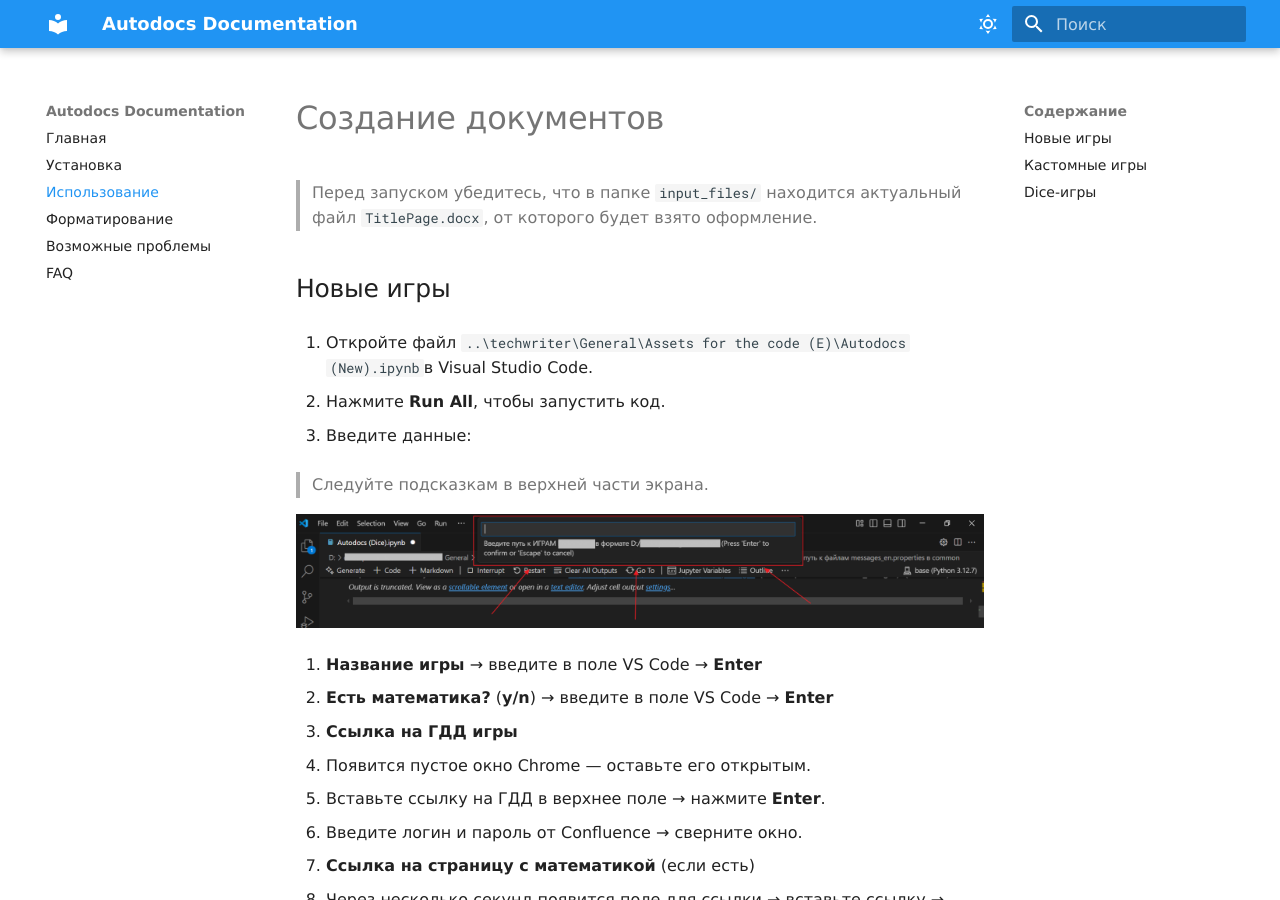
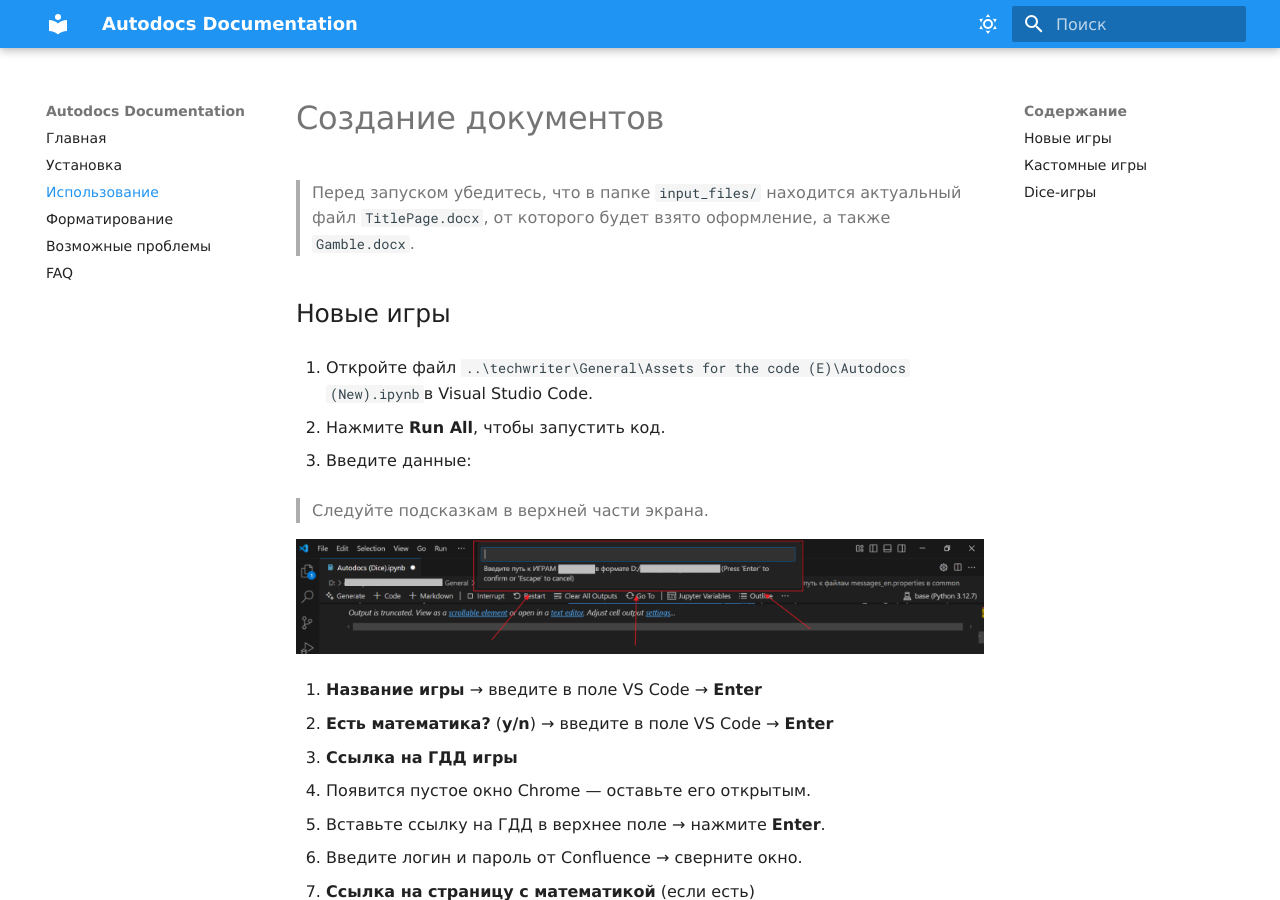
Before and after one commit to lopefre/Documentation, an MkDocs documentation site: the page built from docs/usage.md, in a window 1280 px wide and 900 px high. Built offline with MkDocs 1.6.1 and Material for MkDocs 9.7.7, drawn with Linux system fonts in a browser that asks for light colours; some web fonts are replaced.

Commit message:
rewording

```diff
--- a/docs/usage.md
+++ b/docs/usage.md
@@ -1,6 +1,6 @@
 # Создание документов
 
-> Перед запуском убедитесь, что в папке `input_files/` находится актуальный файл `TitlePage.docx`, от которого будет взято оформление.
+> Перед запуском убедитесь, что в папке `input_files/` находится актуальный файл `TitlePage.docx`, от которого будет взято оформление, а также `Gamble.docx`.
 
 
 
```
